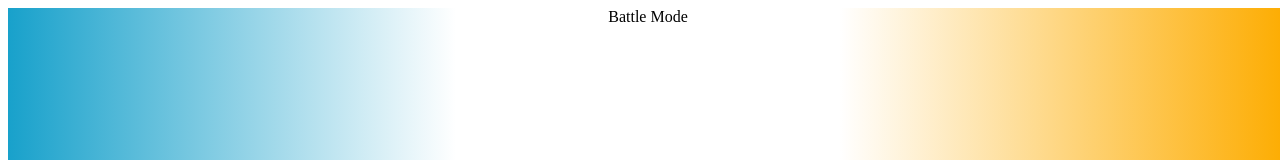
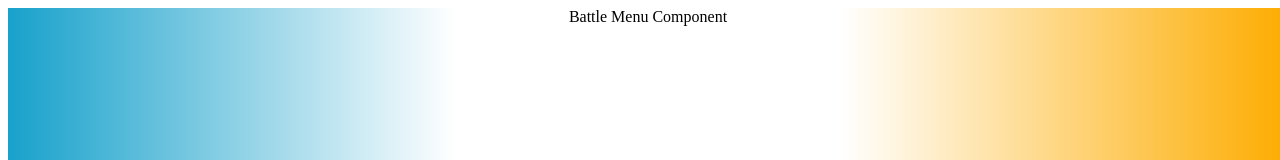
Before and after one commit to youngjerald239/cardbattle, a React (Create React App) app: page / in a window 1280 px wide. Both pictures are taken after a click on the button "Start Game". Shown: the top 160 px of the page. Built offline with nearby package versions, Linux system fonts and the light colour scheme.

Commit message:
added battle menu component

```diff
--- a/src/components/App/App.js
+++ b/src/components/App/App.js
@@ -1,6 +1,7 @@
 import {useState} from 'react'
 import styles from './styles.module.css'
 import { StartMenu } from 'components/StartMenu'
+import {BattleMenu} from 'components/BattleMenu'
 
 export const App = () => {
     const [mode, setMode] = useState('start')
@@ -9,7 +10,7 @@ export const App = () => {
     <div className={styles.main}>
     {mode === 'start' && <StartMenu onStartClick={() => setMode('battle')}/>}
 
-    {mode === 'battle' && <>Battle Mode</>}
+    {mode === 'battle' && <BattleMenu/>}
 
     {mode === 'gameOver' && <>Game Over</>}
     </div>
--- /dev/null
+++ b/src/components/BattleMenu/BattleMenu.js
@@ -0,0 +1,5 @@
+import styles from './styles.module.css'
+
+export const BattleMenu = () => {
+    return <div className={styles.main}>Battle Menu Component</div>
+}
--- /dev/null
+++ b/src/components/BattleMenu/index.js
@@ -0,0 +1 @@
+export * from './BattleMenu'
--- a/src/components/index.js
+++ b/src/components/index.js
@@ -1,2 +1,3 @@
 export * from './App/App'
 export * from './StartMenu/StartMenu'
+export * from './BattleMenu/BattleMenu'
```
Also changed, not shown: src/components/BattleMenu/styles.module.css (added).
